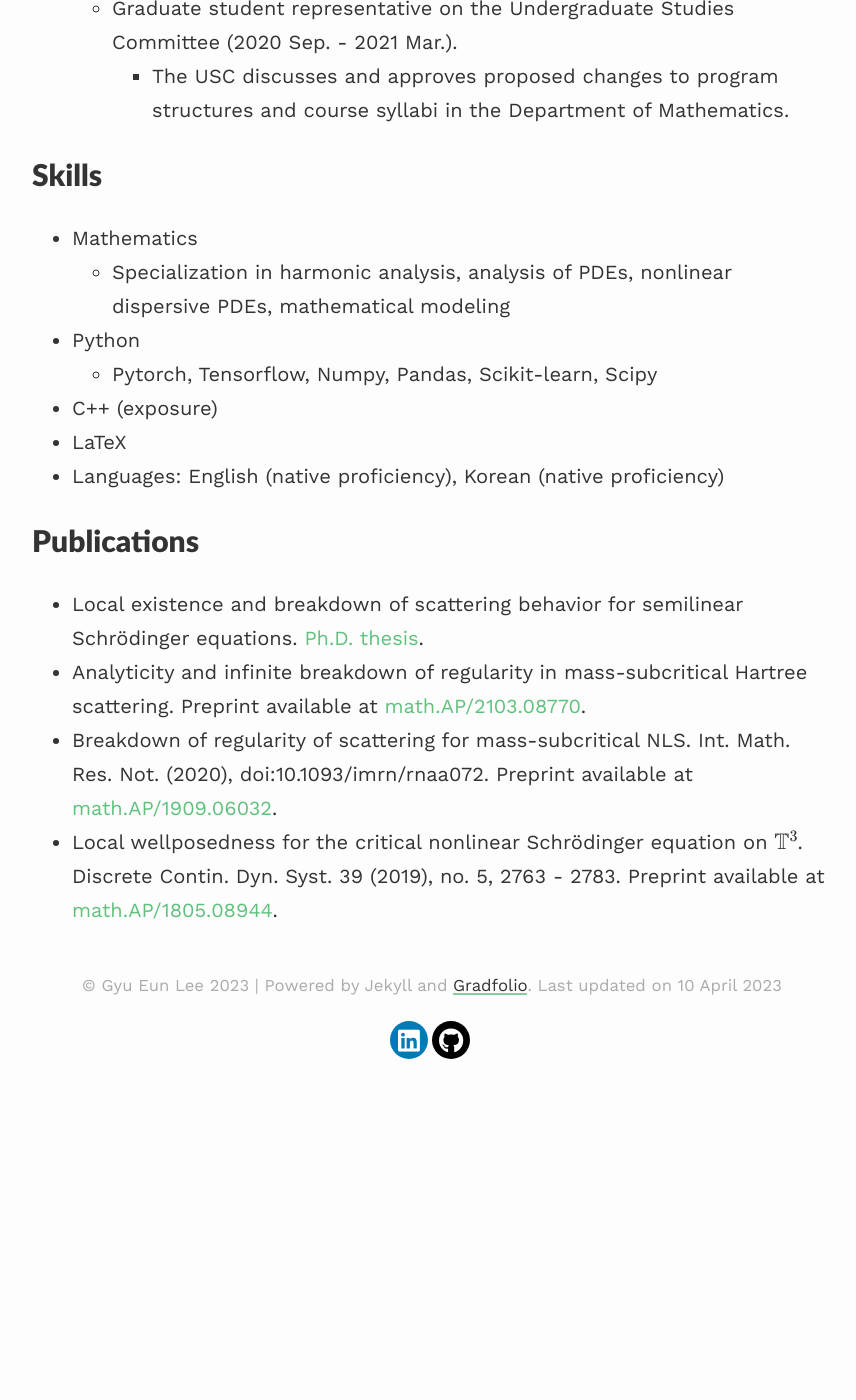
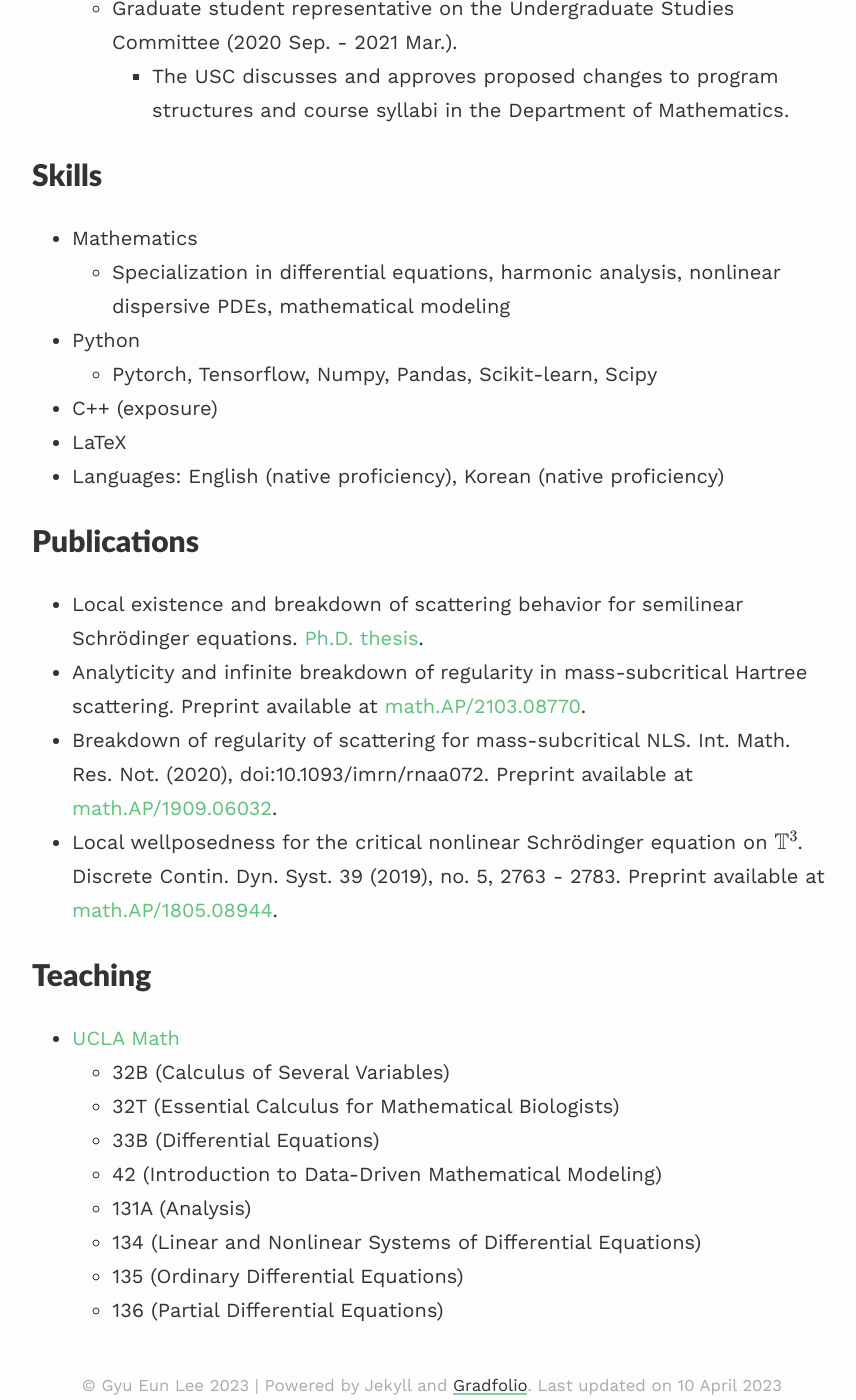
Before and after one commit to gyu-eun-lee/gyu-eun-lee.github.io, a Jekyll site: the page built from _pages/cv.md, in a window 1280 px wide and 1400 px high, scrolled down 1123 px. Shown: the whole window, without its empty margins (208-1064 px from the left). Built offline with Jekyll 4.4.1, drawn with Linux system fonts in a browser that asks for light colours; nearby versions of some CDN libraries; formulas are drawn with MathJax 3; before the commit the page ends 2186 px from its top, so only the background shows below that; some of the changed text lies outside the part shown.

Commit message:
Update cv

```diff
--- a/_pages/cv.md
+++ b/_pages/cv.md
@@ -13,7 +13,7 @@ published: true
 # Education
 
 * Ph.D. in Mathematics, UCLA (awarded 2021 Mar.).
-  * Advisors: Rowan Killip & Monica Vișan.
+  * Advisors: [Rowan Killip](https://www.math.ucla.edu/~killip/) & [Monica Vișan](https://www.math.ucla.edu/~visan/).
   * Ph.D. Thesis: Local existence and breakdown of scattering behavior for semilinear Schrödinger equations
 * B.S. in Mathematics with Minor in Physics, Rutgers University (awarded 2015 May).
 
@@ -25,7 +25,7 @@ published: true
   * Performed research in nonlinear dispersive PDEs in pursuit of Ph.D. degree.
   * Teaching Assistant in lower-division courses in the Department of Mathematics.
   * Primary instructor for Math 33: Ordinary Differential Equations in Fall 2020.
-  * Co-founder, organizer, and mentor for the UCLA Directed Reading Program.
+  * Co-founder, organizer, and mentor for the [UCLA Directed Reading Program](https://www.math.ucla.edu/~drp/).
   * Graduate student representative on the Undergraduate Studies Committee (2020 Sep. - 2021 Mar.).
     * The USC discusses and approves proposed changes to program structures and course syllabi in the Department of Mathematics.
 
@@ -33,7 +33,7 @@ published: true
 # Skills
 
 * Mathematics
-  * Specialization in harmonic analysis, analysis of PDEs, nonlinear dispersive PDEs, mathematical modeling
+  * Specialization in differential equations, harmonic analysis, nonlinear dispersive PDEs, mathematical modeling
 * Python
   * Pytorch, Tensorflow, Numpy, Pandas, Scikit-learn, Scipy
 * C++ (exposure)
@@ -46,3 +46,15 @@ published: true
 * Analyticity and infinite breakdown of regularity in mass-subcritical Hartree scattering. Preprint available at [math.AP/2103.08770](https://arxiv.org/abs/2103.08770).
 * Breakdown of regularity of scattering for mass-subcritical NLS. Int. Math. Res. Not. (2020), doi:10.1093/imrn/rnaa072. Preprint available at [math.AP/1909.06032](https://arxiv.org/abs/1909.06032).
 * Local wellposedness for the critical nonlinear Schrödinger equation on $\mathbb{T}^3$. Discrete Contin. Dyn. Syst. 39 (2019), no. 5, 2763 - 2783. Preprint available at [math.AP/1805.08944](https://arxiv.org/abs/1805.08944).
+
+# Teaching
+
+* [UCLA Math](https://ww3.math.ucla.edu/courses/)
+  * 32B (Calculus of Several Variables)
+  * 32T (Essential Calculus for Mathematical Biologists)
+  * 33B (Differential Equations)
+  * 42 (Introduction to Data-Driven Mathematical Modeling)
+  * 131A (Analysis)
+  * 134 (Linear and Nonlinear Systems of Differential Equations)
+  * 135 (Ordinary Differential Equations)
+  * 136 (Partial Differential Equations)
```
